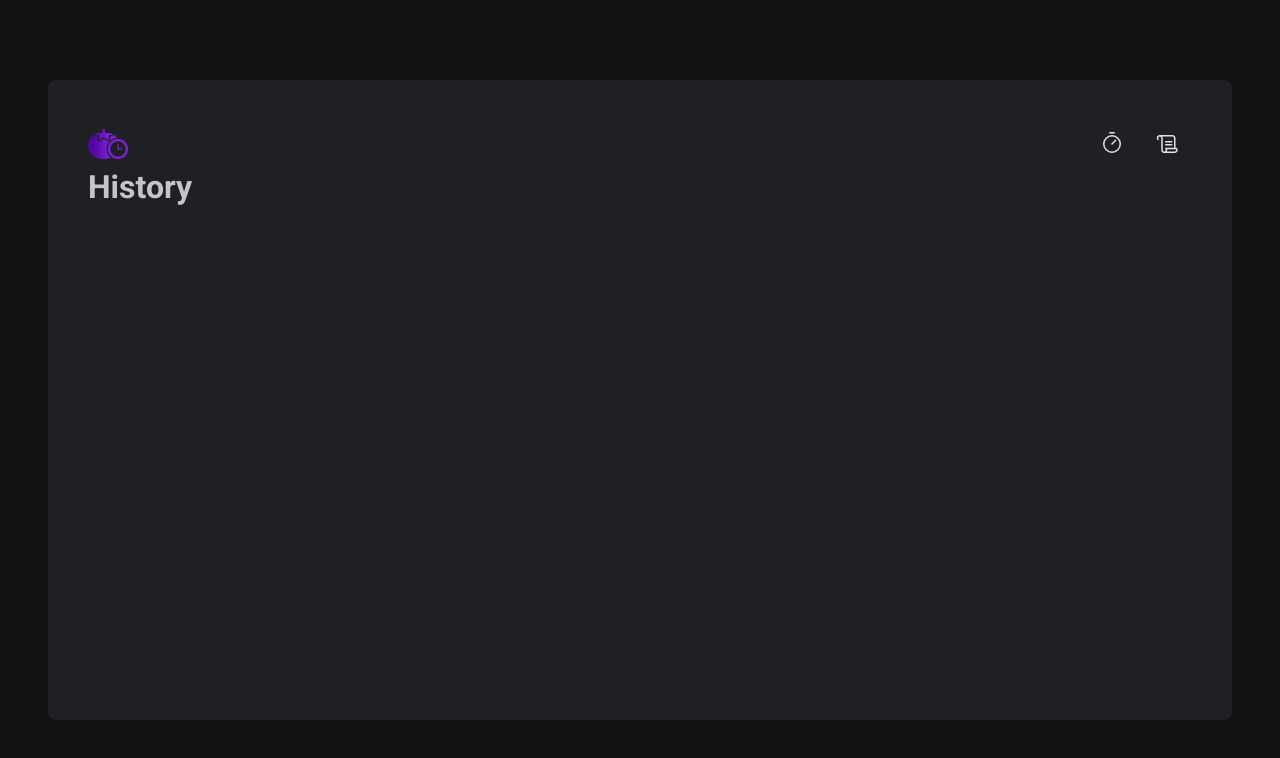
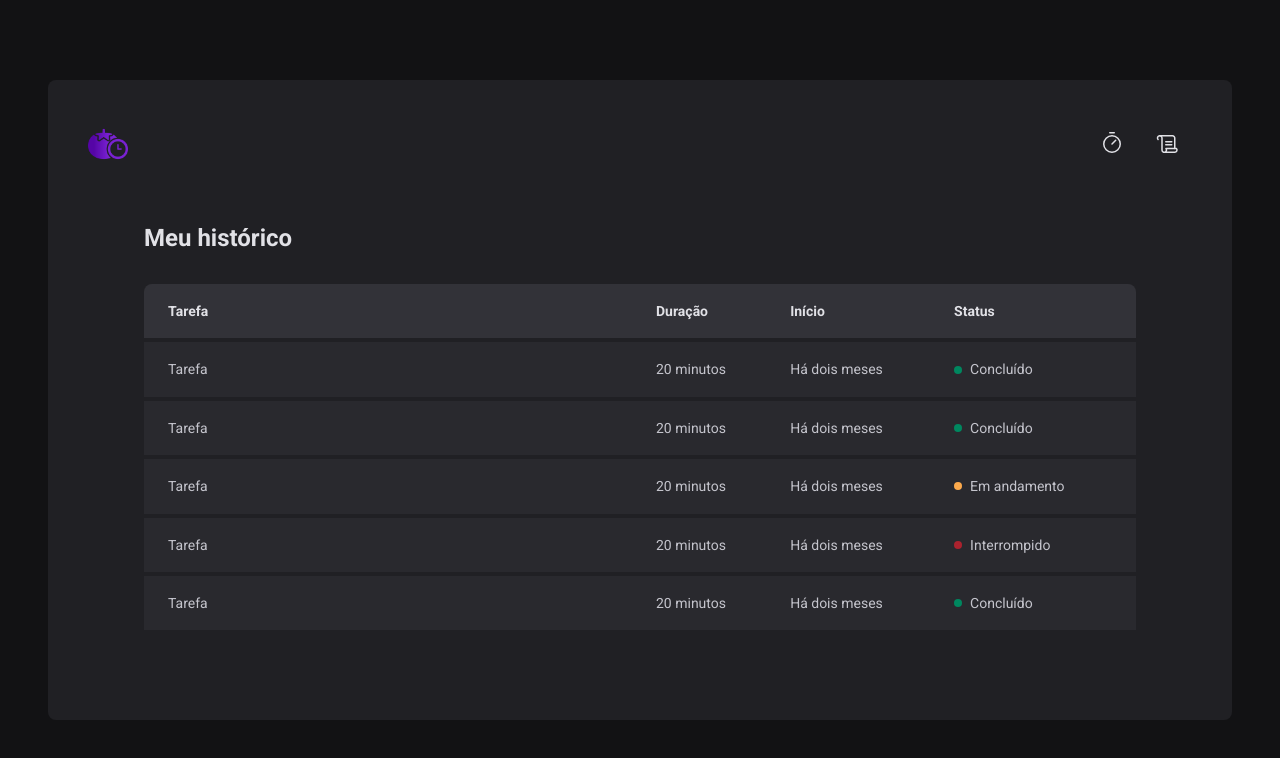
Before and after one commit to CarlosSFr/timer-reactjs, a React (Vite) app: page /history in a window 1280 px wide. Shown: the top 758 px of the page. Built offline with nearby package versions, Linux system fonts and the light colour scheme.

Commit message:
Starting to add more funcionalities to the project

```diff
--- a/index.html
+++ b/index.html
@@ -6,7 +6,7 @@
     <link rel="preconnect" href="https://fonts.gstatic.com" crossorigin>
     <meta name="viewport" content="width=device-width, initial-scale=1.0" />
     <link href="https://fonts.googleapis.com/css2?family=Roboto+Mono:wght@700&family=Roboto:wght@400;700&display=swap" rel="stylesheet">
-    <title>Vite + React + TS</title>
+    <title>Pomodoro Timer</title>
   </head>
   <body>
     <div id="root"></div>
--- a/package.json
+++ b/package.json
@@ -15,6 +15,7 @@
     "phosphor-react": "^1.4.1",
     "react": "^18.2.0",
     "react-dom": "^18.2.0",
+    "react-hook-form": "^7.50.1",
     "react-router-dom": "^6.22.0",
     "styled-components": "^6.1.8"
   },
--- a/src/pages/History.tsx
+++ /dev/null
@@ -1,3 +0,0 @@
-export function History(){
-    return <h1>History</h1>
-}
--- /dev/null
+++ b/src/pages/History/index.tsx
@@ -0,0 +1,66 @@
+import { HistoryContainer, HistoryList, Status } from "./styles"
+
+export function History(){
+    return (
+        <HistoryContainer>
+            <h1>Meu histórico</h1>
+
+            <HistoryList>
+                <table>
+                    <thead>
+                        <tr>
+                            <th>Tarefa</th>
+                            <th>Duração</th>
+                            <th>Início</th>
+                            <th>Status</th>
+                        </tr>
+                    </thead>
+                    <tbody>
+                        <tr>
+                            <td>Tarefa</td>
+                            <td>20 minutos</td>
+                            <td>Há dois meses</td>
+                            <td>
+                                <Status statusColor="green" >Concluído</Status>
+                            </td>
+                        </tr>
+                        <tr>
+                            <td>Tarefa</td>
+                            <td>20 minutos</td>
+                            <td>Há dois meses</td>
+                            <td>
+                                <Status statusColor="green">Concluído</Status>
+                            </td>
+                        </tr>
+                        <tr>
+                            <td>Tarefa</td>
+                            <td>20 minutos</td>
+                            <td>Há dois meses</td>
+                            <td>
+                                <Status statusColor="yellow">Em andamento</Status>
+                            </td>
+                        </tr>
+                        <tr>
+                            <td>Tarefa</td>
+                            <td>20 minutos</td>
+                            <td>Há dois meses</td>
+                            <td>
+                                <Status statusColor="red">Interrompido</Status>
+                            </td>
+                        </tr>
+                        <tr>
+                            <td>Tarefa</td>
+                            <td>20 minutos</td>
+                            <td>Há dois meses</td>
+                            <td>
+                                <Status statusColor="green">Concluído</Status>
+                            </td>
+                        </tr>
+                    </tbody>
+                </table>
+
+            </HistoryList>
+
+        </HistoryContainer>
+    )
+}
--- /dev/null
+++ b/src/pages/History/styles.ts
@@ -0,0 +1,92 @@
+import styled from 'styled-components';
+
+export const HistoryContainer = styled.main`
+    flex: 1;
+    padding: 3.5rem;
+
+    display: flex;
+    flex-direction: column;
+
+    h1{
+        font-size: 1.5rem;
+        color: ${props => props.theme["gray-100"]};
+    }
+
+`;
+
+export const HistoryList = styled.div`
+    flex: 1;
+    overflow: auto;
+    margin-top: 2rem;
+
+    table{
+        width: 100%;
+        border-collapse: collapse;
+        min-width: 600px;
+
+        th{
+            background-color: ${props => props.theme["gray-600"]};
+            color: ${props => props.theme["gray-100"]};
+            text-align: left;
+            padding: 1rem;
+            font-size: 0.875rem;
+            line-height: 1.6;
+
+            &:first-child{
+                border-top-left-radius: 8px;
+                padding-left: 1.5rem;
+            }
+
+            &:last-child{
+                border-top-right-radius: 8px;
+                padding-right: 1.5rem;
+            }
+        }
+
+        td{
+            background-color: ${props => props.theme["gray-700"]};
+            border-top: 4px solid ${props => props.theme["gray-800"]};
+            padding: 1rem;
+            font-size: 0.875rem;
+            line-height: 1.6;
+
+            &:first-child{
+                width: 50%;
+                padding-left: 1.5rem;
+            }
+
+            &:last-child{
+                padding-right: 1.5rem;
+            }
+        }
+
+
+    }
+
+`
+
+const STATUS_COLORS = {
+    yellow: "yellow-500",
+    green: "green-500",
+    red: "red-500"
+} as const
+
+interface StatusProps{
+    statusColor: keyof typeof STATUS_COLORS;
+}
+
+export const Status = styled.span<StatusProps>`
+    display: flex;
+    align-items: center;
+    gap: 0.5rem;
+
+    &::before{
+        content: "";
+        width: 0.5rem;
+        height: 0.5rem;
+        border-radius: 50%;
+        background: ${props => props.theme[STATUS_COLORS[props.statusColor]]};
+
+    }
+
+`
--- a/src/pages/Home/index.tsx
+++ b/src/pages/Home/index.tsx
@@ -2,25 +2,46 @@
 import { HomeContainer, FormContainer,
         CountdownContainer, Separator, StartCountdownButton,
         TaskInput, MinutesAmountInput } from "./styles"
+import { useForm } from "react-hook-form"
 
 export function Home(){
+
+    const { register, handleSubmit, watch } = useForm();
+
+    function handleCreateNewCycle(data: any){
+        console.log(data);
+    }
+
+    const task = watch("task");
+
     return (
         <HomeContainer>
 
-            <form action="">
+            <form action="" onSubmit={handleSubmit(handleCreateNewCycle)}>
                 <FormContainer>
                     <label htmlFor="task">Vou trabalhar em</label>
                     <TaskInput
                     type="text"
                     id="task"
                     placeholder="Dê um nome para o seu projeto"
+                    list="task-suggestions"
+                    {...register("task")}
                     />
+                    <datalist id="task-suggestions">
+                        <option value="Estudo" />
+                        <option value="Projeto" />
+                        <option value="Trabalho" />
+                    </datalist>
 
                     <label htmlFor="minutesAmount">durante</label>
                     <MinutesAmountInput
                     type="number"
                     id="minutesAmount"
                     placeholder="00"
+                    step={5}
+                    min={5}
+                    max={60}
+                    {...register("minutesAmount" , {valueAsNumber: true})}
                     />
 
                     <span>minutos.</span>
@@ -34,7 +55,7 @@
                     <span>0</span>
                 </CountdownContainer>
 
-                <StartCountdownButton type="submit" disabled>
+                <StartCountdownButton type="submit" disabled={!task}>
                     <Play size={24} />
                     Começar
                 </StartCountdownButton>
--- a/src/pages/Home/styles.ts
+++ b/src/pages/Home/styles.ts
@@ -105,6 +105,10 @@
 
 export const TaskInput = styled(BaseInput)`
     flex: 1;
+
+    &::-webkit-calendar-picker-indicator{
+        display: none !important;
+    }
 `
 
 export const MinutesAmountInput = styled(BaseInput)`
--- a/src/styles/themes/default.ts
+++ b/src/styles/themes/default.ts
@@ -13,6 +13,8 @@
     'red-500': '#AB222E',
     'red-700': '#7A1921',
 
+    "green-500": "#00875F",
+
     'yellow-500': '#FBA94C',
 
     "purple-300": "#7A22D3",
```
Also changed, not shown: 1 other file (tests, documents, lock files or other folders).
